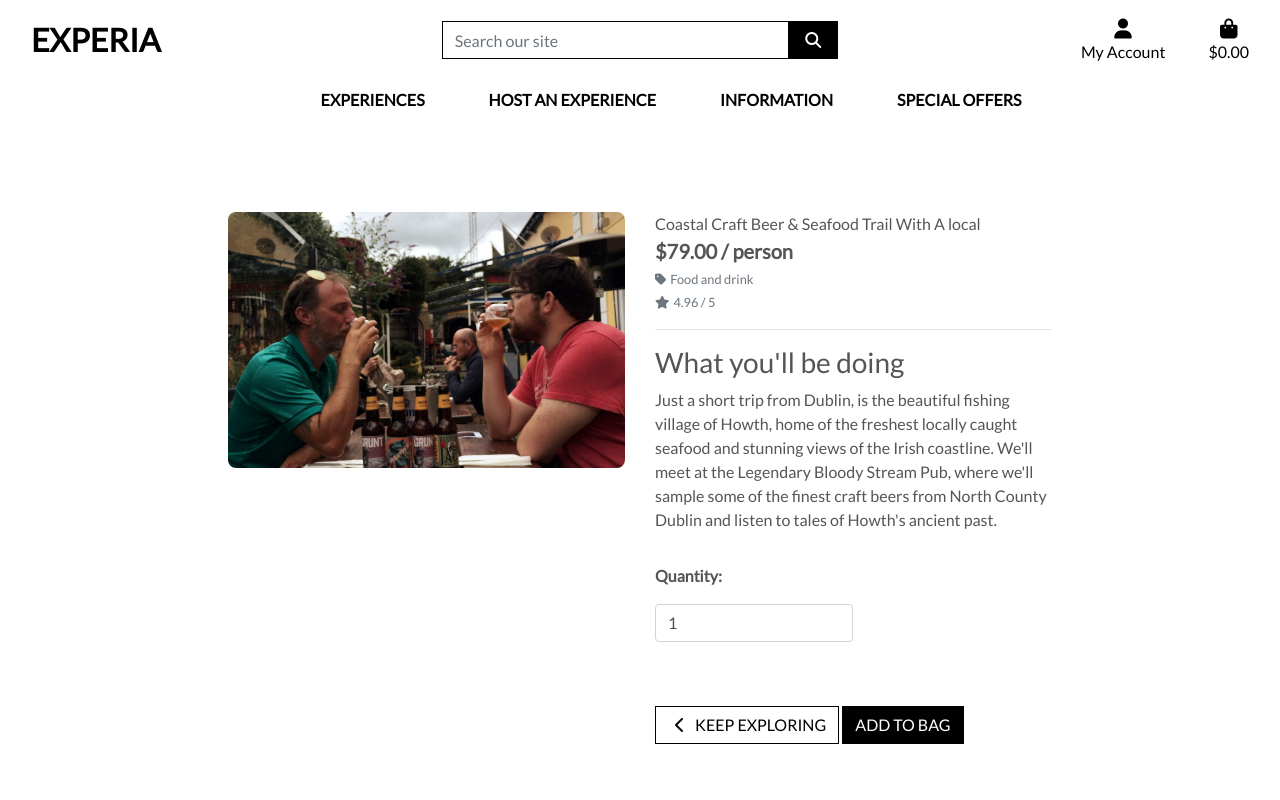
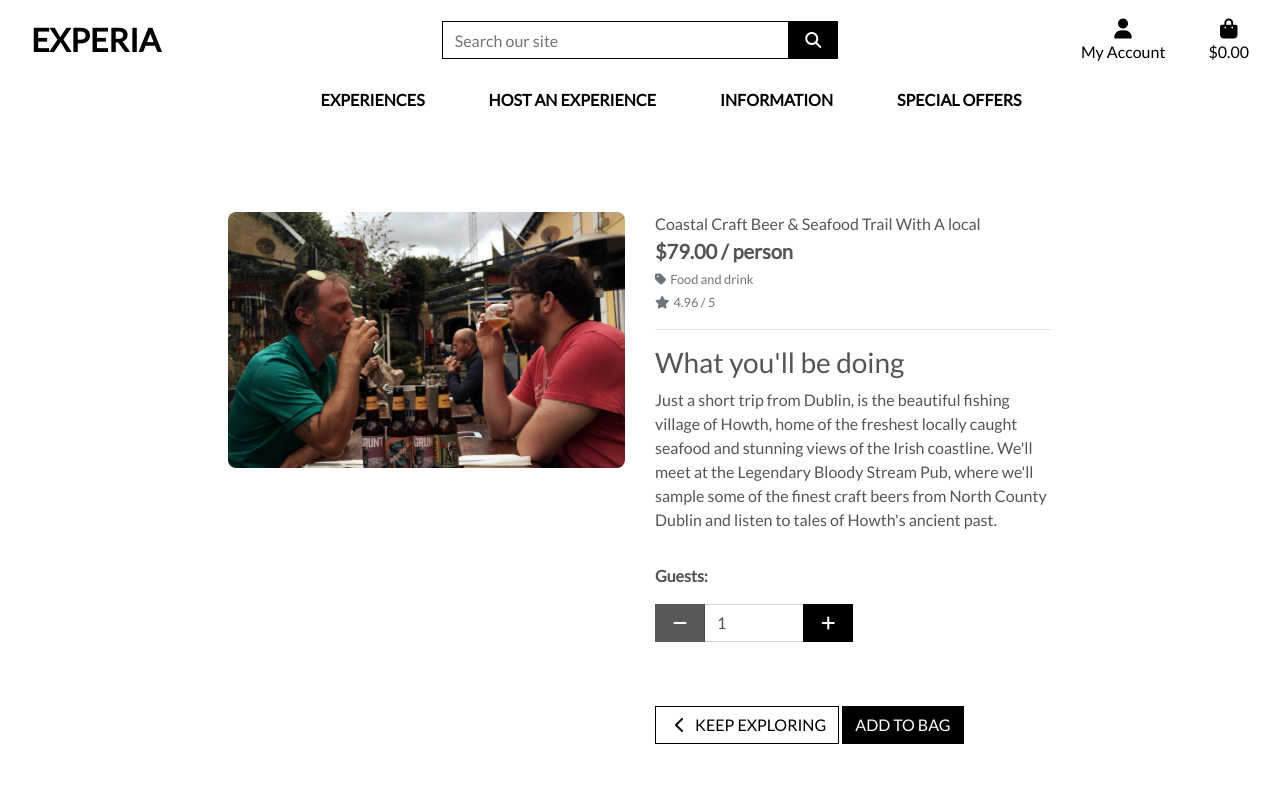
Before and after one commit to Code-Institute-Submissions/devgithubs-experia, a Django app: page /experiences/2 in a window 1280 px wide. Run offline with Django 3.2, Linux system fonts and the light colour scheme; data comes from the database, SQL or seed files in the repository; some libraries are stand-ins or nearby versions.

Commit message:
Added script to handle from input quantity

```diff
--- a/experiences/templates/experiences/experiences_detail.html
+++ b/experiences/templates/experiences/experiences_detail.html
@@ -51,10 +51,28 @@
                         {% csrf_token %}
                         <div class="form-row">
                             <div class="col-12">
-                                <p class="mt-3"><strong>Quantity:</strong></p>
+                                <p class="mt-3"><strong>Guests:</strong></p>
                                 <div class="form-group w-50">
                                     <div class="input-group">
-                                        <input class="form-control qty_input" type="number" name="quantity" value="1" min="1" max="99" data-item_id="{{ experience.id }}" id="id_qty_{{ experience.id }}">
+                                        <div class="input-group-prepend">
+                                            <button class="decrement-qty btn btn-black rounded-0"
+                                                data-item_id="{{ experience.id }}" id="decrement-qty_{{ experience.id }}">
+                                                <span class="icon">
+                                                    <i class="fas fa-minus"></i>
+                                                </span>
+                                            </button>
+                                        </div>
+                                        <input class="form-control qty_input" type="number"
+                                            name="quantity" value="1" min="1" max="99" data-item_id="{{ experience.id }}"
+                                            id="id_qty_{{ experience.id }}">
+                                        <div class="input-group-append">
+                                            <button class="increment-qty btn btn-black rounded-0"
+                                                data-item_id="{{ experience.id }}" id="increment-qty_{{ experience.id }}">
+                                                <span class="icon">
+                                                    <i class="fas fa-plus"></i>
+                                                </span>
+                                            </button>
+                                        </div>
                                     </div>
                                 </div>
                             </div>
@@ -76,3 +94,8 @@
         </div>
     </div>
 {% endblock %}
+
+{% block postloadjs %}
+{{ block.super }}
+{% include 'experiences/includes/quantity_input.html' %}
+{% endblock %}
```
Also changed, not shown: experiences/templates/experiences/includes/quantity_input.html (added, +45 -0 lines).
